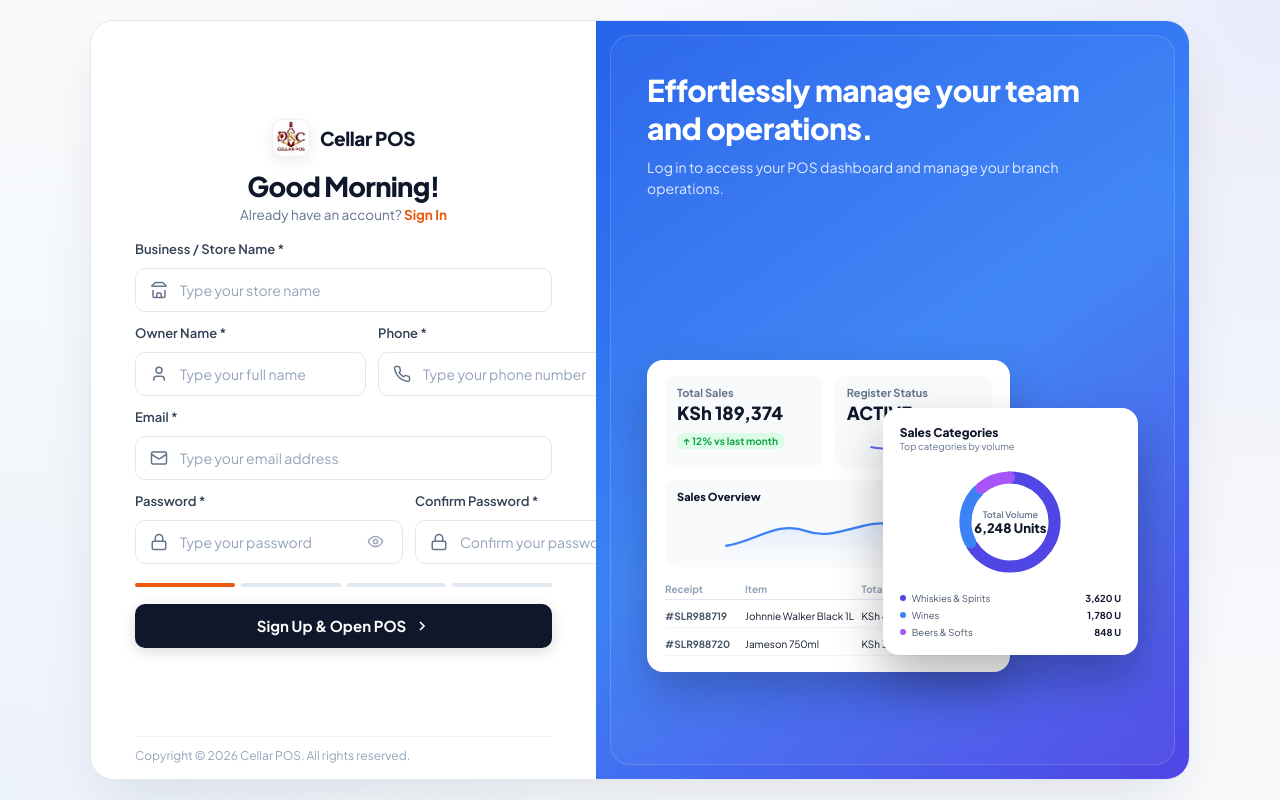
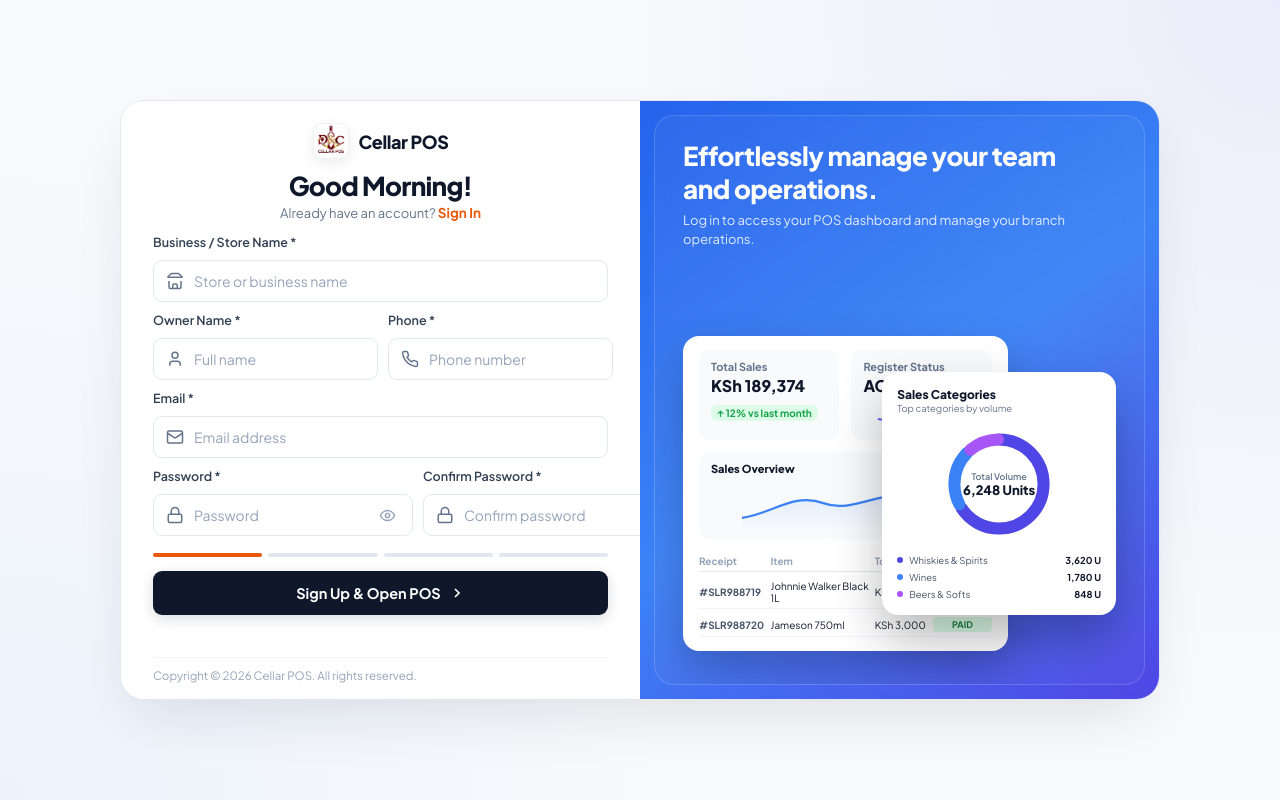
Before and after one commit to Junior-Dan/POS, a website built with Vite: page index.html in a window 1280 px wide. Built offline with nearby package versions, Linux system fonts and the light colour scheme; no server answers; files whose address does not match are found by name.

Commit message:
fix(auth): refine layout proportions and placeholders so nothing is cut off

```diff
--- a/src/components/SetupScreen.js
+++ b/src/components/SetupScreen.js
@@ -57,7 +57,7 @@ export function renderAuthLandingScreen(overrideMode = null) {
                     <svg class="auth-input-icon" viewBox="0 0 24 24" fill="none" stroke="currentColor" stroke-width="2">
                       <path d="m2 7 4.41-4.41A2 2 0 0 1 7.83 2h8.34a2 2 0 0 1 1.42.59L22 7"/><path d="M4 12v8a2 2 0 0 0 2 2h12a2 2 0 0 0 2-2v-8"/><path d="M15 22v-4a2 2 0 0 0-2-2h-2a2 2 0 0 0-2 2v4"/><path d="M2 7h20"/>
                     </svg>
-                    <input type="text" class="auth-field" id="setupBizNameInput" placeholder="Type your store name" required />
+                    <input type="text" class="auth-field" id="setupBizNameInput" placeholder="Store or business name" required />
                   </div>
                 </div>
 
@@ -68,7 +68,7 @@ export function renderAuthLandingScreen(overrideMode = null) {
                       <svg class="auth-input-icon" viewBox="0 0 24 24" fill="none" stroke="currentColor" stroke-width="2">
                         <path d="M19 21v-2a4 4 0 0 0-4-4H9a4 4 0 0 0-4 4v2"/><circle cx="12" cy="7" r="4"/>
                       </svg>
-                      <input type="text" class="auth-field" id="setupNameInput" placeholder="Type your full name" required />
+                      <input type="text" class="auth-field" id="setupNameInput" placeholder="Full name" required />
                     </div>
                   </div>
                   <div class="form-group">
@@ -77,7 +77,7 @@ export function renderAuthLandingScreen(overrideMode = null) {
                       <svg class="auth-input-icon" viewBox="0 0 24 24" fill="none" stroke="currentColor" stroke-width="2">
                         <path d="M22 16.92v3a2 2 0 0 1-2.18 2 19.79 19.79 0 0 1-8.63-3.07 19.5 19.5 0 0 1-6-6 19.79 19.79 0 0 1-3.07-8.67A2 2 0 0 1 4.11 2h3a2 2 0 0 1 2 1.72 12.84 12.84 0 0 0 .7 2.81 2 2 0 0 1-.45 2.11L8.09 9.91a16 16 0 0 0 6 6l1.27-1.27a2 2 0 0 1 2.11-.45 12.84 12.84 0 0 0 2.81.7A2 2 0 0 1 22 16.92z"/>
                       </svg>
-                      <input type="tel" class="auth-field" id="setupPhoneInput" placeholder="Type your phone number" required />
+                      <input type="tel" class="auth-field" id="setupPhoneInput" placeholder="Phone number" required />
                     </div>
                   </div>
                 </div>
@@ -88,7 +88,7 @@ export function renderAuthLandingScreen(overrideMode = null) {
                     <svg class="auth-input-icon" viewBox="0 0 24 24" fill="none" stroke="currentColor" stroke-width="2">
                       <rect width="20" height="16" x="2" y="4" rx="2"/><path d="m22 7-8.97 5.7a1.94 1.94 0 0 1-2.06 0L2 7"/>
                     </svg>
-                    <input type="email" class="auth-field" id="setupEmailInput" placeholder="Type your email address" required />
+                    <input type="email" class="auth-field" id="setupEmailInput" placeholder="Email address" required />
                   </div>
                 </div>
 
@@ -99,7 +99,7 @@ export function renderAuthLandingScreen(overrideMode = null) {
                       <svg class="auth-input-icon" viewBox="0 0 24 24" fill="none" stroke="currentColor" stroke-width="2">
                         <rect width="18" height="11" x="3" y="11" rx="2" ry="2"/><path d="M7 11V7a5 5 0 0 1 10 0v4"/>
                       </svg>
-                      <input type="password" class="auth-field" id="setupPasswordInput" placeholder="Type your password" required oninput="window.updatePasswordStrengthBars(this.value, 'setupStrengthBars')" />
+                      <input type="password" class="auth-field" id="setupPasswordInput" placeholder="Password" required oninput="window.updatePasswordStrengthBars(this.value, 'setupStrengthBars')" />
                       <button type="button" class="auth-eye-btn" onclick="togglePasswordInputVisibility('setupPasswordInput')" title="Toggle Password Visibility">
                         <svg viewBox="0 0 24 24" fill="none" stroke="currentColor" stroke-width="2"><path d="M2 12s3-7 10-7 10 7 10 7-3 7-10 7-10-7-10-7Z"/><circle cx="12" cy="12" r="3"/></svg>
                       </button>
@@ -111,7 +111,7 @@ export function renderAuthLandingScreen(overrideMode = null) {
                       <svg class="auth-input-icon" viewBox="0 0 24 24" fill="none" stroke="currentColor" stroke-width="2">
                         <rect width="18" height="11" x="3" y="11" rx="2" ry="2"/><path d="M7 11V7a5 5 0 0 1 10 0v4"/>
                       </svg>
-                      <input type="password" class="auth-field" id="setupConfirmPasswordInput" placeholder="Confirm your password" required />
+                      <input type="password" class="auth-field" id="setupConfirmPasswordInput" placeholder="Confirm password" required />
                     </div>
                   </div>
                 </div>
@@ -139,7 +139,7 @@ export function renderAuthLandingScreen(overrideMode = null) {
                     <svg class="auth-input-icon" viewBox="0 0 24 24" fill="none" stroke="currentColor" stroke-width="2">
                       <rect width="20" height="16" x="2" y="4" rx="2"/><path d="m22 7-8.97 5.7a1.94 1.94 0 0 1-2.06 0L2 7"/>
                     </svg>
-                    <input type="email" class="auth-field" id="loginEmailInput" placeholder="Type your email address" required />
+                    <input type="email" class="auth-field" id="loginEmailInput" placeholder="Email address" required />
                   </div>
                 </div>
 
@@ -154,7 +154,7 @@ export function renderAuthLandingScreen(overrideMode = null) {
                     <svg class="auth-input-icon" viewBox="0 0 24 24" fill="none" stroke="currentColor" stroke-width="2">
                       <rect width="18" height="11" x="3" y="11" rx="2" ry="2"/><path d="M7 11V7a5 5 0 0 1 10 0v4"/>
                     </svg>
-                    <input type="password" class="auth-field" id="loginPasswordInput" placeholder="Type your password" required oninput="window.updatePasswordStrengthBars(this.value, 'loginStrengthBars')" />
+                    <input type="password" class="auth-field" id="loginPasswordInput" placeholder="Password" required oninput="window.updatePasswordStrengthBars(this.value, 'loginStrengthBars')" />
                     <button type="button" class="auth-eye-btn" onclick="togglePasswordInputVisibility('loginPasswordInput')" title="Toggle Password Visibility">
                       <svg viewBox="0 0 24 24" fill="none" stroke="currentColor" stroke-width="2"><path d="M2 12s3-7 10-7 10 7 10 7-3 7-10 7-10-7-10-7Z"/><circle cx="12" cy="12" r="3"/></svg>
                     </button>
--- a/src/styles/main.css
+++ b/src/styles/main.css
@@ -1541,22 +1541,22 @@ svg.icon-lg { width: 24px; height: 24px; }
   background: radial-gradient(circle at top right, rgba(79, 70, 229, 0.08), transparent 45%),
               radial-gradient(circle at bottom left, rgba(59, 130, 246, 0.06), transparent 45%),
               #f8fafc;
-  padding: clamp(8px, 1.8vh, 16px);
+  padding: 12px;
   box-sizing: border-box;
 }
 
 .welcome-setup-card {
   width: 100%;
-  max-width: 1100px;
-  height: min(760px, calc(100vh - 28px));
-  max-height: calc(100vh - 28px);
+  max-width: 1040px;
+  height: min(600px, calc(100vh - 24px));
+  max-height: calc(100vh - 24px);
   background: #ffffff;
   border: 1px solid #e2e8f0;
   border-radius: 24px;
   box-shadow: 0 25px 60px -15px rgba(15, 23, 42, 0.12);
   color: #0f172a;
   display: grid;
-  grid-template-columns: 46% 54%;
+  grid-template-columns: 50% 50%;
   overflow: hidden;
   animation: fadeInScale 0.35s cubic-bezier(0.16, 1, 0.3, 1);
 }
@@ -1566,7 +1566,7 @@ svg.icon-lg { width: 24px; height: 24px; }
     grid-template-columns: 1fr;
     max-width: 480px;
     height: auto;
-    max-height: calc(100vh - 24px);
+    max-height: calc(100vh - 20px);
   }
   .welcome-hero-pane {
     display: none !important;
@@ -1578,7 +1578,7 @@ svg.icon-lg { width: 24px; height: 24px; }
   display: flex;
   flex-direction: column;
   justify-content: space-between;
-  padding: clamp(20px, 3vh, 32px) clamp(28px, 4vw, 44px) clamp(14px, 2vh, 20px) clamp(28px, 4vw, 44px);
+  padding: 22px 32px 16px 32px;
   box-sizing: border-box;
   background: #ffffff;
   color: #0f172a;
@@ -1590,14 +1590,12 @@ svg.icon-lg { width: 24px; height: 24px; }
 .auth-pane-content {
   display: flex;
   flex-direction: column;
-  justify-content: center;
-  margin: auto 0;
   width: 100%;
 }
 
 @media (max-width: 520px) {
   .welcome-auth-pane {
-    padding: 18px 20px 14px 20px;
+    padding: 16px 18px 14px 18px;
   }
 }
 
@@ -1606,13 +1604,13 @@ svg.icon-lg { width: 24px; height: 24px; }
   align-items: center;
   justify-content: center;
   gap: 10px;
-  margin-bottom: clamp(10px, 1.8vh, 18px);
+  margin-bottom: 12px;
 }
 
 .welcome-logo-badge {
-  width: 38px;
-  height: 38px;
-  border-radius: 10px;
+  width: 36px;
+  height: 36px;
+  border-radius: 9px;
   background: #ffffff;
   display: flex;
   align-items: center;
@@ -1642,7 +1640,7 @@ svg.icon-lg { width: 24px; height: 24px; }
 }
 
 .welcome-brand-name {
-  font-size: 19px;
+  font-size: 18px;
   font-weight: 800;
   color: #0f172a;
   letter-spacing: -0.4px;
@@ -1650,20 +1648,20 @@ svg.icon-lg { width: 24px; height: 24px; }
 
 .auth-header-section {
   text-align: center;
-  margin-bottom: clamp(12px, 2vh, 18px);
+  margin-bottom: 12px;
 }
 
 .welcome-title {
-  font-size: clamp(25px, 3.4vh, 32px);
+  font-size: 26px;
   font-weight: 800;
   color: #0f172a;
   letter-spacing: -0.7px;
-  margin: 0 0 4px 0;
+  margin: 0 0 3px 0;
   line-height: 1.15;
 }
 
 .welcome-subtitle {
-  font-size: 13.5px;
+  font-size: 13px;
   color: #64748b;
   line-height: 1.4;
   margin: 0;
@@ -1690,11 +1688,11 @@ svg.icon-lg { width: 24px; height: 24px; }
   display: flex;
   align-items: center;
   border: 1.5px solid #e2e8f0;
-  border-radius: 10px;
+  border-radius: 9px;
   background: #ffffff;
-  padding: 0 14px;
-  height: clamp(44px, 5.2vh, 48px);
-  gap: 12px;
+  padding: 0 12px;
+  height: 42px;
+  gap: 10px;
   transition: all 0.2s ease;
   box-sizing: border-box;
 }
@@ -1980,13 +1978,13 @@ svg.icon-lg { width: 24px; height: 24px; }
 }
 
 .welcome-footer-bar {
-  margin-top: clamp(10px, 1.8vh, 18px);
-  padding-top: clamp(8px, 1.4vh, 12px);
+  margin-top: auto;
+  padding-top: 10px;
   border-top: 1px solid #f1f5f9;
   display: flex;
   align-items: center;
   justify-content: space-between;
-  font-size: 12px;
+  font-size: 11.5px;
   color: #94a3b8;
   flex-shrink: 0;
 }
@@ -2016,7 +2014,7 @@ svg.icon-lg { width: 24px; height: 24px; }
   border-radius: 20px;
   background: rgba(255, 255, 255, 0.04);
   backdrop-filter: blur(10px);
-  padding: 36px 36px 24px 36px;
+  padding: 24px 28px 18px 28px;
   box-sizing: border-box;
   display: flex;
   flex-direction: column;
@@ -2031,25 +2029,25 @@ svg.icon-lg { width: 24px; height: 24px; }
 }
 
 .hero-title {
-  font-size: 30px;
+  font-size: 26px;
   font-weight: 800;
   color: #ffffff;
   line-height: 1.25;
   letter-spacing: -0.5px;
-  margin: 0 0 10px 0;
+  margin: 0 0 6px 0;
 }
 
 .hero-subtitle {
-  font-size: 14px;
+  font-size: 13px;
   color: rgba(255, 255, 255, 0.85);
-  line-height: 1.5;
+  line-height: 1.45;
   margin: 0;
 }
 
 .hero-mockup-stage {
   position: relative;
-  height: 380px;
-  margin-top: 20px;
+  height: 330px;
+  margin-top: 12px;
 }
 
 /* Base style for floating cards */
@@ -2066,16 +2064,16 @@ svg.icon-lg { width: 24px; height: 24px; }
 .hero-main-card {
   top: 0;
   left: 0;
-  width: 74%;
-  padding: 16px 18px;
+  width: 75%;
+  padding: 14px 16px;
   z-index: 1;
 }
 
 .hero-donut-card {
-  top: 48px;
+  top: 36px;
   right: 0;
-  width: 52%;
-  padding: 16px;
+  width: 54%;
+  padding: 14px;
   z-index: 2;
   box-shadow: 0 24px 50px rgba(0, 0, 0, 0.28);
   border: 1px solid rgba(255, 255, 255, 0.8);
@@ -2105,10 +2103,11 @@ svg.icon-lg { width: 24px; height: 24px; }
 }
 
 .hero-stat-val {
-  font-size: 18px;
+  font-size: 16px;
   font-weight: 800;
   color: #0f172a;
   margin: 2px 0 4px 0;
+  white-space: nowrap;
 }
 
 .hero-badge.badge-up {
@@ -2324,22 +2323,22 @@ svg.icon-lg { width: 24px; height: 24px; }
 .welcome-setup-form {
   display: flex;
   flex-direction: column;
-  gap: clamp(11px, 1.6vh, 14px);
+  gap: 10px;
 }
 
 .welcome-setup-form .form-row {
   display: grid;
   grid-template-columns: 1fr 1fr;
-  gap: 12px;
+  gap: 10px;
 }
 
 .welcome-setup-form .form-label {
   color: #334155;
-  font-size: 13px;
+  font-size: 12.5px;
   font-weight: 600;
   text-transform: none;
   letter-spacing: normal;
-  margin-bottom: 5px;
+  margin-bottom: 4px;
   display: block;
 }
 
@@ -2347,7 +2346,7 @@ svg.icon-lg { width: 24px; height: 24px; }
   background: #f8fafc;
   border: 1px solid #cbd5e1;
   color: #0f172a;
-  padding: 9px 12px;
+  padding: 8px 11px;
   border-radius: 8px;
   font-size: 13px;
   transition: all 0.2s ease;
@@ -2373,13 +2372,13 @@ svg.icon-lg { width: 24px; height: 24px; }
 
 .welcome-submit-btn {
   width: 100%;
-  height: clamp(44px, 5.2vh, 48px);
-  border-radius: 10px;
+  height: 44px;
+  border-radius: 9px;
   margin-top: 4px;
   background: #0f172a;
   border: none;
   color: #ffffff;
-  font-size: 15px;
+  font-size: 14.5px;
   font-weight: 700;
   display: flex;
   align-items: center;
@@ -2396,27 +2395,38 @@ svg.icon-lg { width: 24px; height: 24px; }
   box-shadow: 0 6px 18px rgba(15, 23, 42, 0.25);
 }
 
-@media (max-height: 700px) {
+@media (max-height: 580px) {
+  .welcome-setup-card {
+    height: calc(100vh - 16px);
+  }
   .welcome-auth-pane {
-    padding: 16px 28px 12px 28px;
+    padding: 14px 24px 10px 24px;
   }
   .welcome-brand-header {
+    margin-bottom: 6px;
+  }
+  .auth-header-section {
     margin-bottom: 8px;
   }
-  .auth-header-section {
-    margin-bottom: 10px;
+  .welcome-title {
+    font-size: 22px;
   }
   .welcome-setup-form {
-    gap: 9px;
+    gap: 7px;
   }
   .welcome-setup-form .form-label {
-    margin-bottom: 3px;
-    font-size: 12px;
+    margin-bottom: 2px;
+    font-size: 11.5px;
   }
   .auth-input-wrap {
-    height: 40px;
+    height: 38px;
   }
   .welcome-submit-btn {
-    height: 42px;
+    height: 38px;
   }
-}
+  .hero-mockup-stage {
+    height: 280px;
+    transform: scale(0.9);
+    transform-origin: top left;
+  }
+}
```
